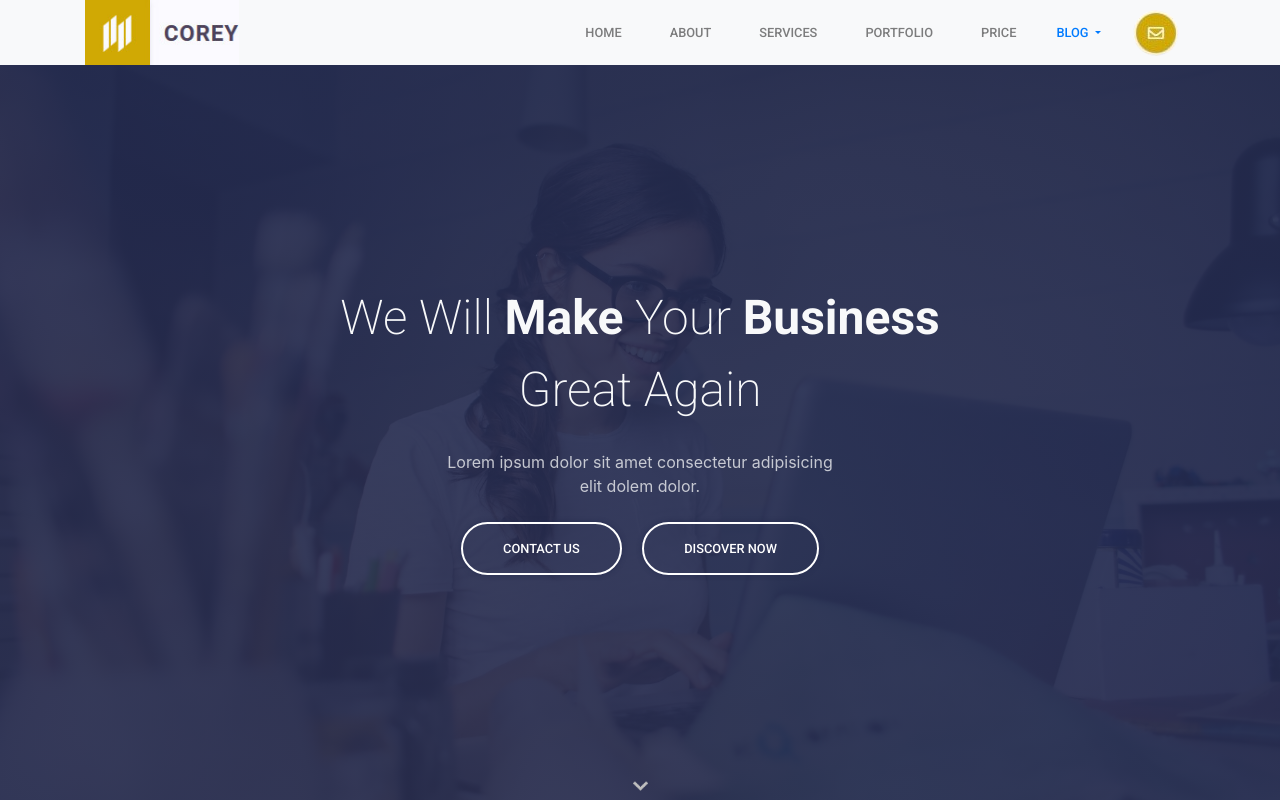
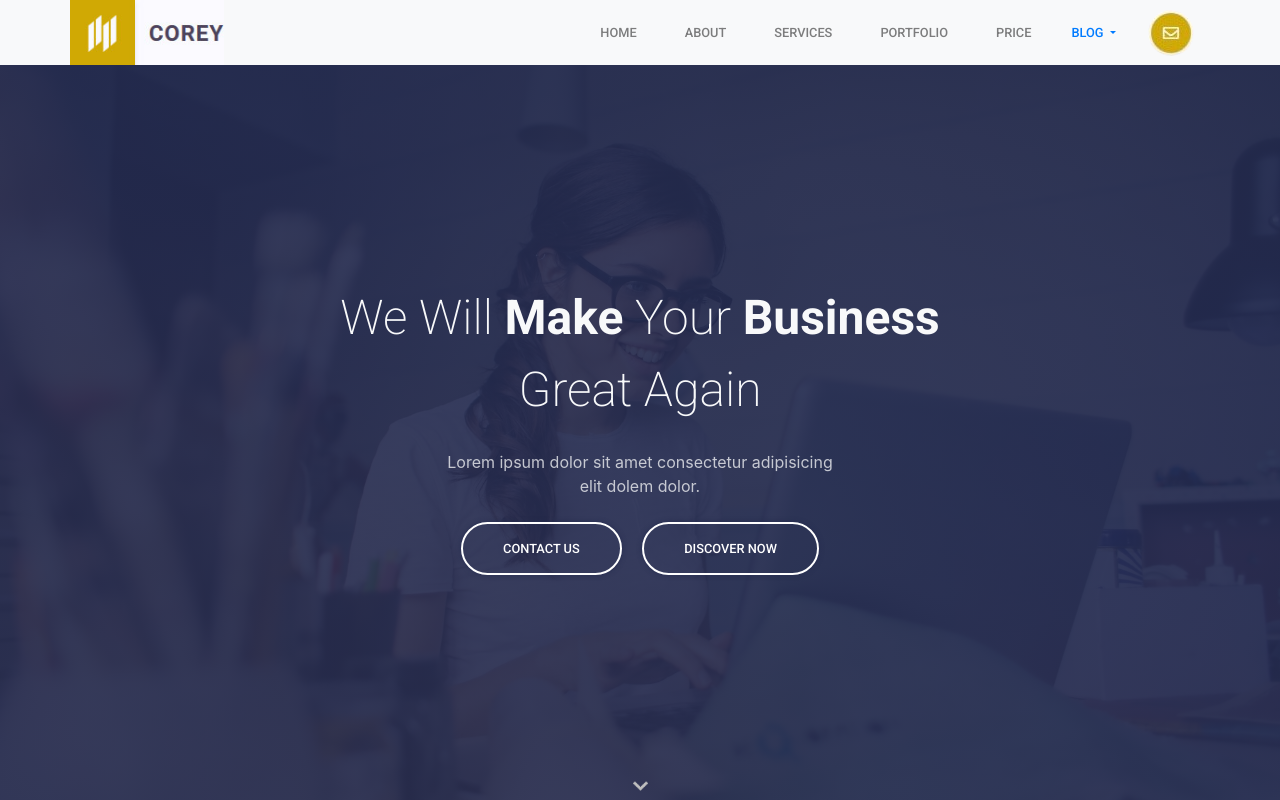
Before and after one commit to mallahajay43/bootstrap-advance-css-assignment-2-innoraft, a plain HTML site: page index.html in a window 1280 px wide. Shown: the top 800 px of the page. Drawn offline with nearby package versions, Linux system fonts and the light colour scheme.

Commit message:
style code edited

```diff
--- a/index.html
+++ b/index.html
@@ -9,9 +9,9 @@
     <link rel="stylesheet" href="./style.css" />
   </head>
   <body>
-    <header class="container-fluid bg-light">
+    <header class="container-fluid bg-light p-lg-0 p-md-0">
       <nav class="navbar navbar-expand-lg navbar-light bg-light p-0">
-        <div class="container text-dark ">
+        <div class="container text-dark p-0">
           <a class="navbar-brand p-0" href="#">
             <img src="./images/head_logo.jpg" alt="" />
           </a>
```
